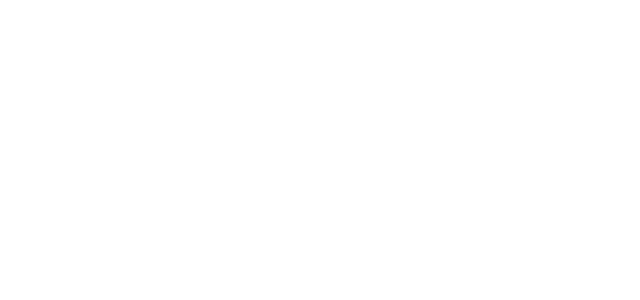
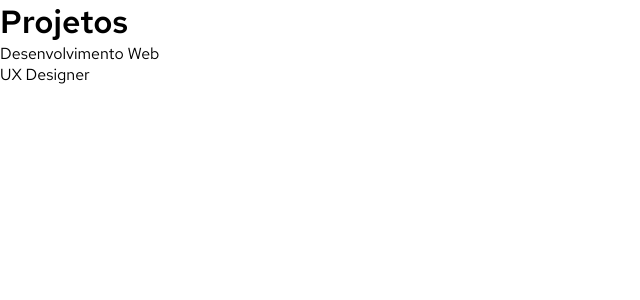
Before and after one commit to matheusjesse/portifolio-matheus-jesse, a React (Create React App) app: page /projetos in a window 1280 px wide. Shown: the top 300 px of the page, without its empty margins (0-640 px from the left). Built offline with nearby package versions, Linux system fonts and the light colour scheme; a web font is replaced by a local one.

Commit message:
feat: criando o component projectCard

```diff
--- a/src/pages/Projetos.js
+++ b/src/pages/Projetos.js
@@ -4,7 +4,9 @@
 function Projetos() {
   return(
     <ProjetoContainer>
-
+        <h1>Projetos</h1>
+        <p>Desenvolvimento Web</p>
+        <p>UX Designer</p>
     </ProjetoContainer>
   );
 }
```
Also changed, not shown: src/componentes/ProjectCard/index.js (added, +9 -0 lines), src/componentes/ProjectCard/style.js (added, +7 -0 lines).
